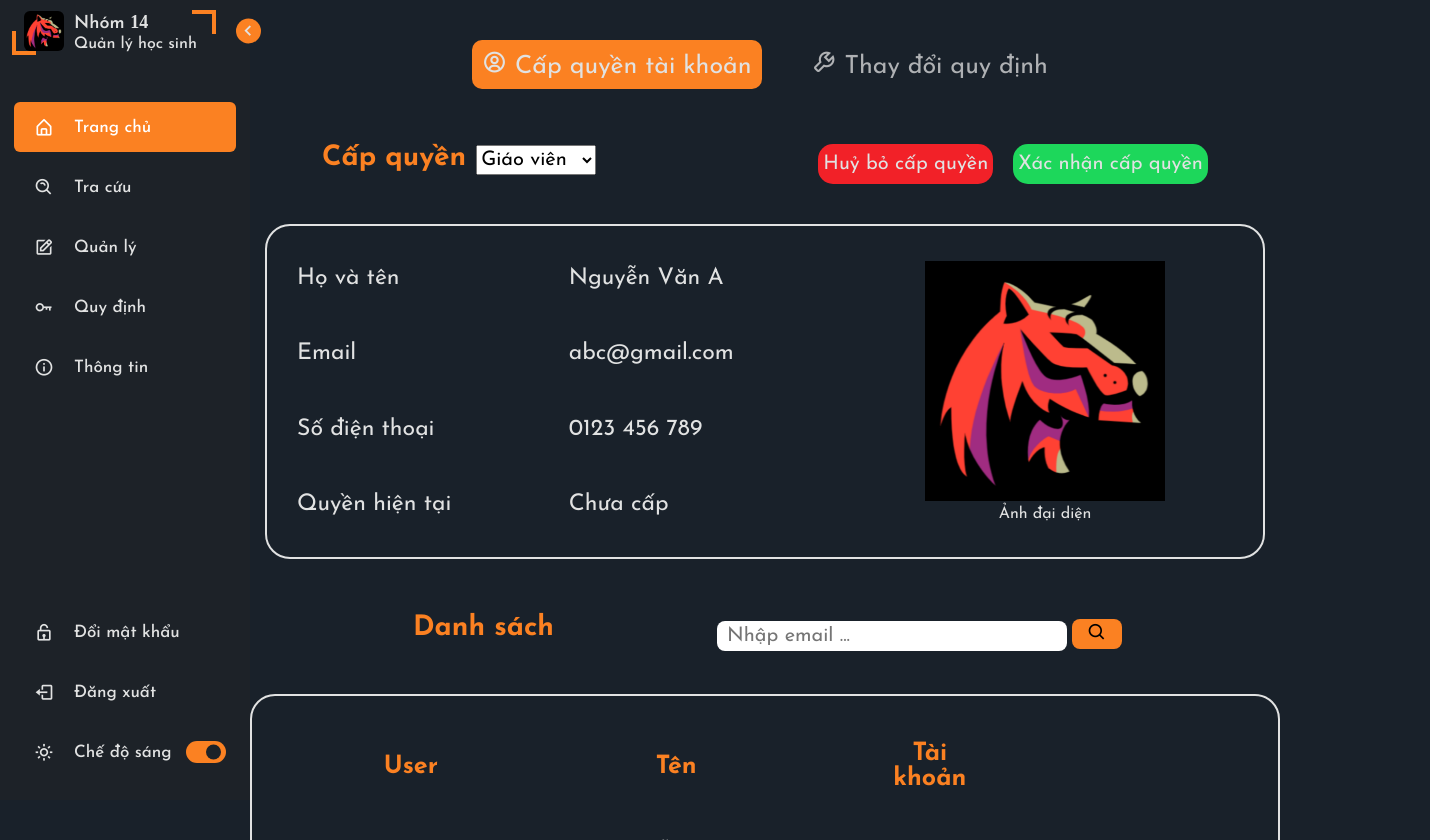
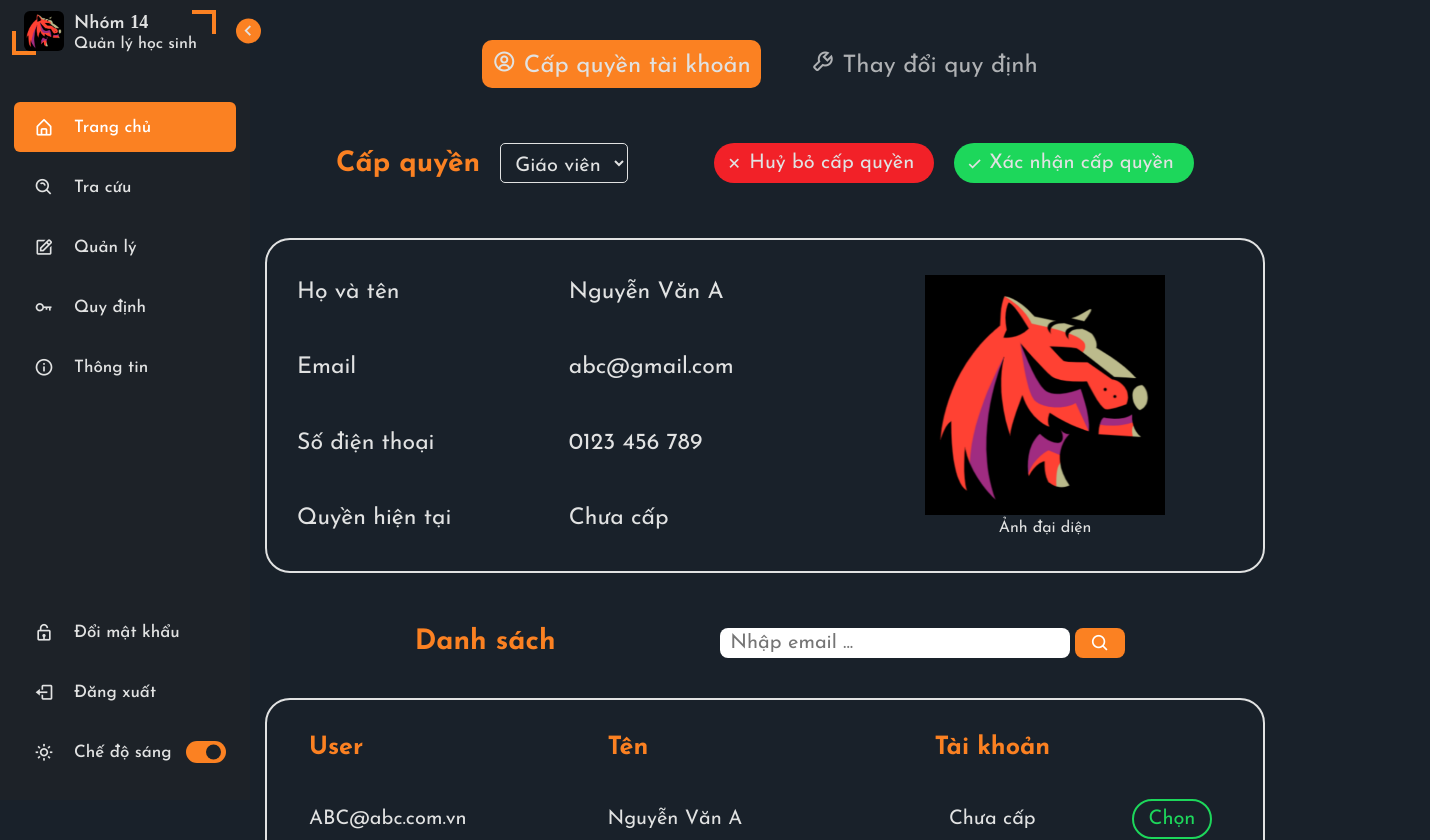
Before and after one commit to FaeWulf/CSC13002-FE, a Vue app: page /regulation in a window 1280 px wide. Shown: the top 840 px of the page, 1430 px wide, since content can reach past the window. Built offline with nearby package versions, Linux system fonts and the light colour scheme; a web font is replaced by a local one.

Commit message:
CSS something

```diff
--- a/src/components/Management.vue
+++ b/src/components/Management.vue
@@ -38,11 +38,11 @@
             <div class="btn-group">
                 <button id="remove">
                     <i class="bx bx-x"></i
-                    ><span class="btn-text">Xoá học sinh</span>
+                    ><span class="btn-text">Hủy bỏ</span>
                 </button>
                 <button id="change">
                     <i class="bx bx-check"></i
-                    ><span class="btn-text">Hoàn tất sửa đổi</span>
+                    ><span class="btn-text">Thêm học sinh</span>
                 </button>
             </div>
         </div>
@@ -137,14 +137,13 @@
             <div class="update-table">
                 <table>
                     <thead>
-                        <th>Tên</th>
+                        <th style="text-align: left; padding-left: 40px;">Tên</th>
                         <th>Lớp</th>
                         <th>Giới tính</th>
                         <th>Ngày sinh</th>
-                        <th>Điện thoại</th>
+                        <th style="padding-right: 40px;">Điện thoại</th>
                         <th hidden>Email</th>
                         <th hidden>Địa chỉ</th>
-                        <th></th>
                     </thead>
                     <tbody>
                         <tr @click="showDetails($event, 1)">
@@ -195,7 +194,7 @@
                     <i class="bx bx-x"></i><span class="btn-text">Xoá lớp</span>
                 </button>
                 <button id="change">
-                    <i class="bx bx-x"></i
+                    <i class="bx bx-check"></i
                     ><span class="btn-text">Hoàn tất sửa đổi</span>
                 </button>
             </div>
@@ -203,7 +202,7 @@
         <div class="insert-table">
             <table id="table-std">
                 <thead>
-                    <th>Tên</th>
+                    <th style="text-align: left;">Tên</th>
                     <th>Lớp</th>
                     <th>Giới tính</th>
                     <th></th>
@@ -283,7 +282,7 @@
             <div class="insert-table">
                 <table id="table-std">
                     <thead>
-                        <th>Tên</th>
+                        <th style="text-align: left;">Tên</th>
                         <th>Lớp</th>
                         <th>Giới tính</th>
                         <th></th>
@@ -371,7 +370,7 @@
                     <i class="bx bx-x"></i><span class="btn-text">Huỷ</span>
                 </button>
                 <button id="change">
-                    <i class="bx bx-x"></i><span class="btn-text">Xong</span>
+                    <i class="bx bx-check"></i><span class="btn-text">Xong</span>
                 </button>
             </div>
         </div>
@@ -580,7 +579,7 @@ export default {
     height: 50px;
     text-decoration: none;
     color: var(--text-color);
-    font-size: 1.5rem;
+    font-size: 1.25rem;
     padding: 0 25px 0 20px;
     opacity: 0.75;
     border-radius: 6px;
@@ -688,26 +687,57 @@ export default {
     display: flex;
     justify-content: center;
     margin-top: 40px;
-    height: 50vh;
+    max-height: 50vh;
     overflow-y: auto;
 }
 
 .update-table table {
-    border-spacing: 30px;
     border: 2px solid var(--text-color);
     border-radius: 25px;
+    padding: 10px 0;
+    max-width: 1060px;
 }
 
+.update-table td:first-child {
+    padding-left: 40px;
+    text-align: left;
+    width: 300px;
+}
+
+.update-table td:nth-child(2) {
+    text-align: center;
+    width: 150px;
+}
+
+.update-table td:nth-child(3) {
+    text-align: center;
+    width: 150px;
+}
+.update-table td:nth-child(4) {
+    text-align: center;
+    width: 200px;
+}
+
+.update-table td:nth-child(5) {
+    width: 180px;
+    text-align: center;
+    padding-right: 40px;
+}
 .update-table table th {
     font-size: 25px;
     font-weight: 900;
-    padding: 5px 10px;
+    height: 60px;
     color: var(--primary-color);
+}
+.update-table table tr {
+    height: 60px;
+}
+.update-table table tr:hover {
+    background: var(--hover-color);
 }
 
 .update-table table td {
     font-size: 20px;
-    padding: 5px 50px;
     color: var(--text-color);
 }
 
@@ -764,26 +794,48 @@ select {
     display: flex;
     justify-content: center;
     margin-top: 40px;
-    height: 50vh;
+    max-height: 50vh;
     overflow-y: auto;
 }
 
 #table-std {
-    border-spacing: 40px;
     border: 2px solid var(--text-color);
     border-radius: 25px;
+    padding: 15px 0 10px 60px;
+    max-width: 960px;
+}
+
+#table-std td:first-child {
+    width: 300px;
+}
+
+#table-std td:nth-child(2) {
+    text-align: center;
+    width: 150px;
+}
+
+#table-std td:nth-child(3) {
+    text-align: center;
+    width: 150px;
+}
+
+#table-std td:last-child {
+    width: 260px;
+    text-align: center;
 }
 
 #table-std th {
     font-size: 25px;
     font-weight: 900;
-    padding: 5px 50px;
+    height: 70px;
+    padding: 0;
     color: var(--primary-color);
 }
 
 #table-std td {
     font-size: 20px;
-    padding: 5px 50px;
+    padding: 0;
+    height: 70px;
     color: var(--text-color);
 }
 
@@ -798,11 +850,11 @@ select {
     padding: 0 10px;
     font-weight: 900;
 }
-
-.search-input {
+.search-insert-title .search-input {
     display: flex;
     align-items: center;
 }
+
 .search-insert-title input {
     height: 30px;
     width: 350px;
@@ -820,10 +872,13 @@ select {
     border: 0;
     margin-left: 5px;
 }
+.search-insert-title button:hover {
+    opacity: 0.5;
+}
 
 .search-insert-title i {
     display: flex;
-    color: var(--text-color);
+    color: #fff;
     justify-content: center;
     align-items: center;
 }
--- a/src/components/Regulation.vue
+++ b/src/components/Regulation.vue
@@ -18,15 +18,19 @@
     <div class="tag-content" v-if="currentTag === 0">
         <div class="user">
             <div class="select-user">
-                <span>Cấp quyền</span>
+                <span class="title">Cấp quyền</span>
                 <select name="user">
                     <option value="teacher">Giáo viên</option>
                     <option value="manager">Giáo vụ</option>
                 </select>
             </div>
             <div class="btn-group">
-                <button id="remove">Huỷ bỏ cấp quyền</button>
-                <button id="change">Xác nhận cấp quyền</button>
+                <button id="remove">
+                    <i class="bx bx-x"></i><span class="btn-text">Huỷ bỏ cấp quyền</span>
+                </button>
+                <button id="change">
+                    <i class="bx bx-check"></i><span class="btn-text">Xác nhận cấp quyền</span>
+                </button>
             </div>
         </div>
         <div class="info-table">
@@ -76,9 +80,9 @@
             <div class="email-table">
                 <table id="email-std">
                     <thead>
-                        <th>User</th>
-                        <th>Tên</th>
-                        <th>Tài khoản</th>
+                        <th style="text-align: left;">User</th>
+                        <th style="text-align: left;">Tên</th>
+                        <th style="text-align: center;">Tài khoản</th>
                         <th></th>
                     </thead>
                     <tbody>
@@ -108,8 +112,12 @@
         <div class="title-reg">
             <span>Quy định hiện hành</span>
             <div class="btn-group">
-                <button id="remove">Xoá học sinh</button>
-                <button id="change">Hoàn tất sửa đổi</button>
+                <button id="remove">
+                    <i class="bx bx-x"></i><span class="btn-text">Xoá học sinh</span>
+                </button>
+                <button id="change">
+                    <i class="bx bx-check"></i><span class="btn-text">Hoàn tất sửa đổi</span>
+                </button>
             </div>
         </div>
         <div class="notice">
@@ -188,7 +196,7 @@ export default {
 .nav-group a {
     text-decoration: none;
     color: var(--text-color);
-    font-size: 25px;
+    font-size: 1.5rem;
     padding: 10px;
     opacity: 0.75;
     border-radius: 10px;
@@ -205,35 +213,24 @@ export default {
 .user {
     display: flex;
     justify-content: space-evenly;
-    margin: 55px -150px 0 -150px;
+    align-items: center;
+    margin: 55px 0;
 }
-.user span {
+.user .title {
     font-size: 28px;
     color: var(--primary-color);
     font-weight: 900;
     padding: 0 10px;
 }
 .user select {
-    width: 120px;
-    height: 30px;
+    height: 40px;
     font-size: 20px;
-}
-.btn-group button {
-    max-width: 200px;
-    height: 40px;
-    margin: 0 10px;
-    border-radius: 15px;
-    font-size: 20px;
-    padding: 5px;
-    cursor: pointer;
-    border: 0;
+    background: var(--body-color);
     color: var(--text-color);
-}
-.btn-group #remove {
-    background-color: var(--remove-btn);
-}
-.btn-group #change {
-    background-color: var(--change-btn);
+    margin-left: 10px;
+    padding: 10px;
+    border: 1px solid var(--text-color);
+    border-radius: 5px;
 }
 .info-table {
     display: flex;
@@ -288,6 +285,12 @@ export default {
     padding: 0 10px;
     font-weight: 900;
 }
+
+.search-email-title .search-input {
+    display: flex;
+    align-items: center;
+}
+
 .search-email-title input {
     height: 30px;
     width: 350px;
@@ -296,6 +299,7 @@ export default {
     padding: 10px;
     border: 0;
 }
+
 .search-email-title button {
     background-color: var(--primary-color);
     height: 30px;
@@ -303,31 +307,63 @@ export default {
     font-size: 20px;
     border-radius: 8px;
     border: 0;
-    margin: 5px;
+    margin-left: 5px;
+}
+
+.search-email-title button:hover {
+    opacity: 0.5;
+}
+
+.search-email-title i {
+    display: flex;
+    color: #fff;
+    justify-content: center;
+    align-items: center;
 }
 .email-table {
     display: flex;
     justify-content: center;
     margin-top: 40px;
-    height: 40vh;
+    max-height: 40vh;
     overflow-y: auto;
 }
 #email-std {
-    border-spacing: 40px;
     border: 2px solid var(--text-color);
     border-radius: 25px;
+    padding: 10px 0 10px 40px;
+    max-width: 1000px;
+}
+
+#email-std td:first-child {
+    width: 300px;
+}
+
+#email-std td:nth-child(2) {
+    width: 300px;
+}
+
+#email-std td:nth-child(3) {
+    text-align: center;
+    width: 180px;
+}
+
+#email-std td:last-child {
+    width: 180px;
+    text-align: center;
 }
 
 #email-std th {
     font-size: 25px;
     font-weight: 900;
-    padding: 5px 50px;
+    height: 70px;
+    padding: 5px 0;
     color: var(--primary-color);
 }
 
 #email-std td {
     font-size: 20px;
-    padding: 5px 40px;
+    height: 70px;
+    padding: 5px 0px;
     color: var(--text-color);
 }
 
@@ -335,12 +371,12 @@ export default {
     max-width: 200px;
     height: 40px;
     margin: 0 10px;
-    border-radius: 15px;
+    border-radius: 20px;
     font-size: 20px;
     padding: 5px;
     cursor: pointer;
-    border: 0;
-    color: var(--text-color);
+    background: var(--body-color);
+    padding: 0 15px;
 }
 
 #email-std td #change {
@@ -362,15 +398,40 @@ export default {
 }
 
 .btn-group button {
-    max-width: 200px;
+    display: inline-flex;
     height: 40px;
     margin: 0 10px;
-    border-radius: 15px;
+    border-radius: 20px;
+    align-items: center;
     font-size: 20px;
     padding: 5px;
     cursor: pointer;
     border: 0;
     color: var(--text-color);
+}
+
+.btn-group .btn-text {
+    color: var(--text-color);
+    font-size: 20px;
+    padding: 0px 15px 0px 0px;
+}
+
+.btn-group i {
+    font-size: 20px;
+    padding-left: 5px;
+    padding-right: 5px;
+}
+
+.btn-group #remove {
+    background-color: var(--remove-btn);
+}
+
+.btn-group #change {
+    background-color: var(--change-btn);
+}
+
+.btn-group button:hover {
+    opacity: 0.75;
 }
 
 .title-reg span {
@@ -411,9 +472,9 @@ export default {
     max-width: 200px;
     height: 40px;
     margin: 0 10px;
-    border-radius: 15px;
+    border-radius: 10px;
     font-size: 20px;
-    padding: 5px;
+    padding: 0 10px;
     cursor: pointer;
     border: 2px solid var(--primary-color);
     color: var(--primary-color);
```
